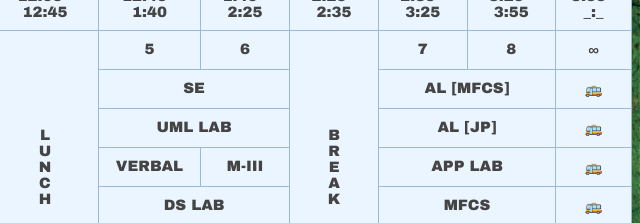
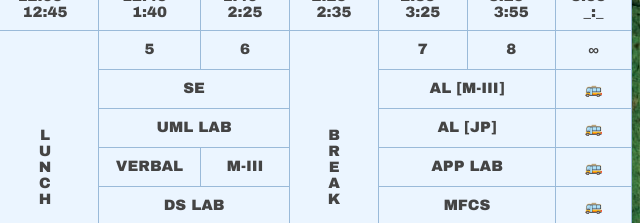
Before and after one commit to CEHCVKR/SCHEDULE, a plain HTML site: page index.html in a window 1280 px wide. Shown: the part 187-410 px from the top of the page, 640-1280 px from the left. Drawn offline with Linux system fonts and the light colour scheme.

Commit message:
Update index.html

```diff
--- a/index.html
+++ b/index.html
@@ -81,7 +81,7 @@
     <td class="tg-uu7s">M-III</td>
     <td class="tg-uu7s">DS</td>
     <td class="tg-uu7s" colspan="2">SE</td>
-    <td class="tg-uu7s" colspan="2">AL [MFCS]</td>
+    <td class="tg-uu7s" colspan="2">AL [M-III]</td>
     <td class="tg-uu7s">🚌</td>
   </tr>
   <tr>
```
